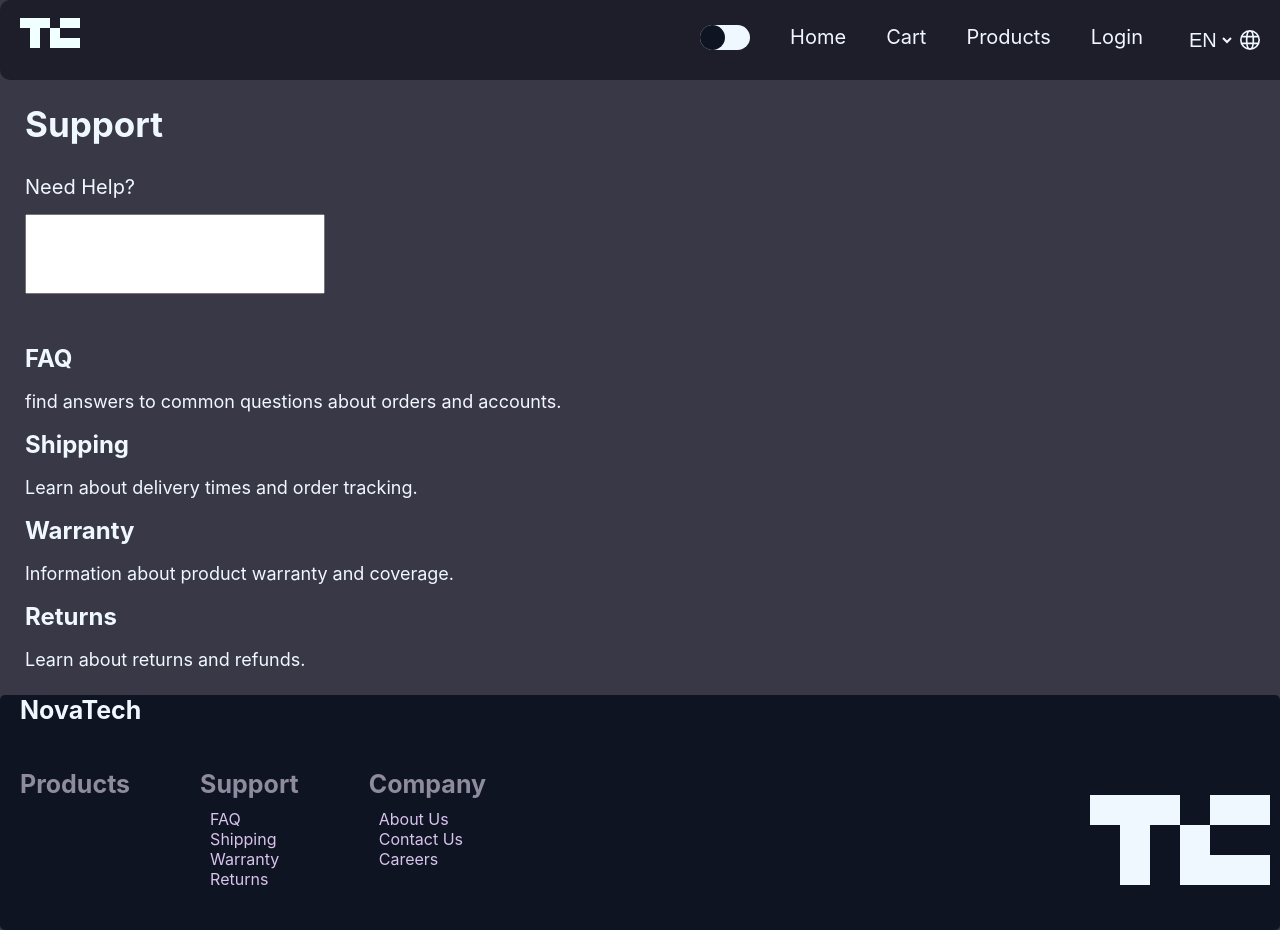
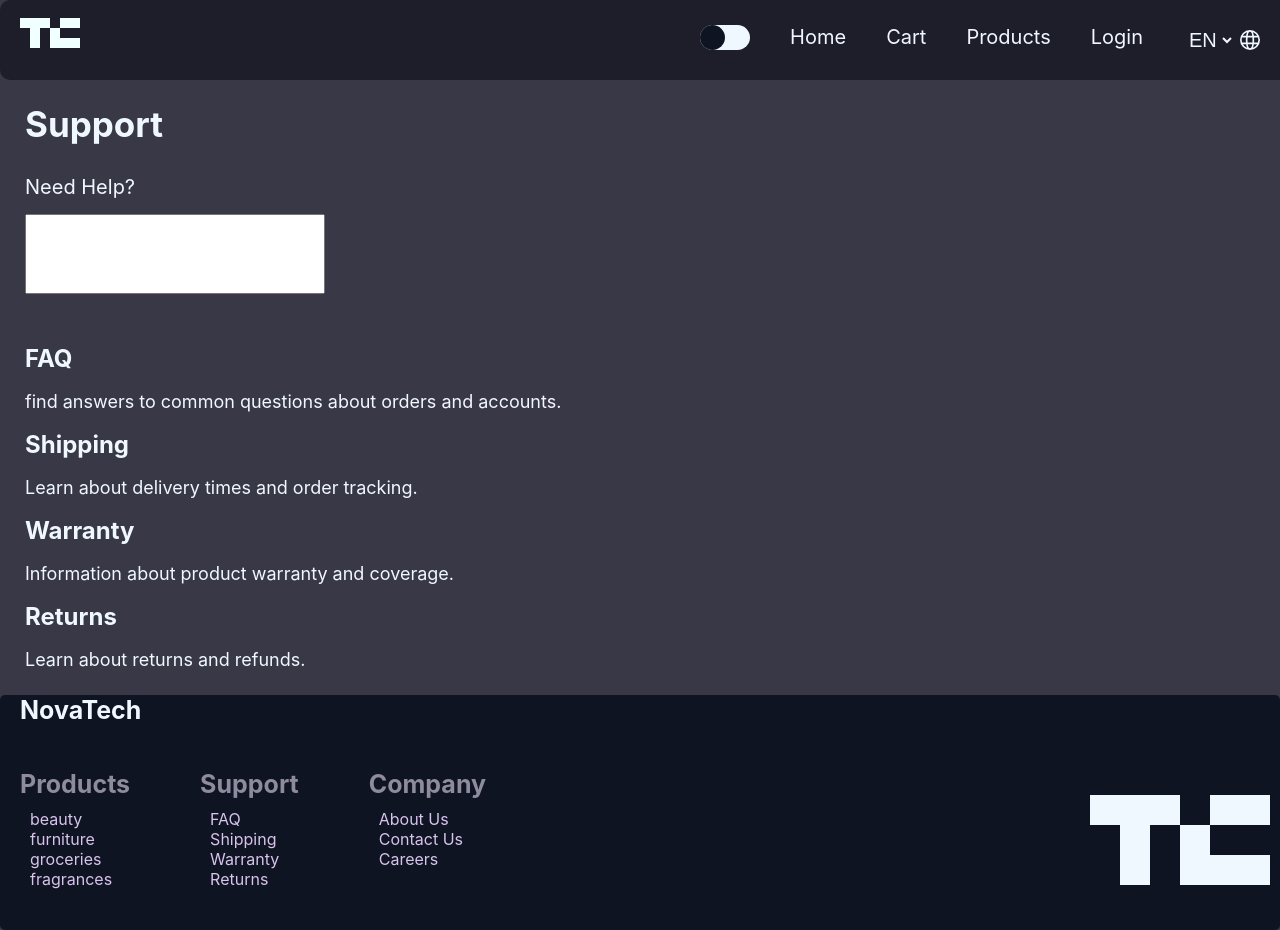
Before and after one commit to maryamparvan/Novatech, a React (Create React App) app: page /Support in a window 1280 px wide. Built offline with nearby package versions, Linux system fonts and the light colour scheme.

Commit message:
fix footer warnings

```diff
--- a/src/Components/Footer/Footer.js
+++ b/src/Components/Footer/Footer.js
@@ -11,10 +11,10 @@ const Footer = () => {
         {
             title: "product",
             option: [
-                "Laptops",
-                "Smartphones",
-                "Earbuds",
-                "headphone"
+                "beauty",
+                "furniture",
+                "groceries",
+                "fragrances"
             ]
         },
         {
```
